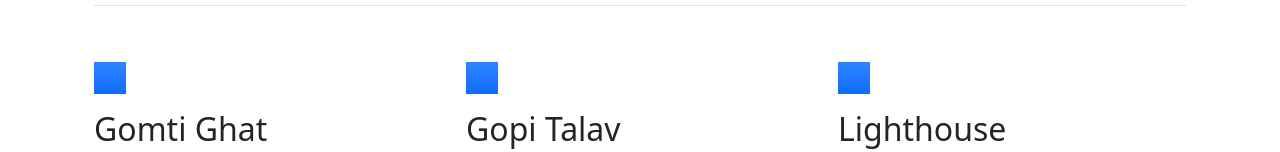
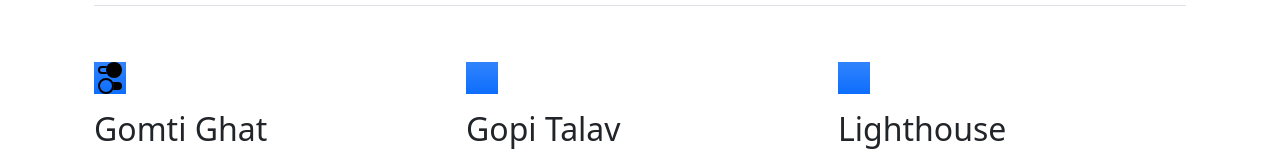
Before and after one commit to ArvindParekh/TripWebsite, a plain HTML site: page docs/dwarka.html in a window 1280 px wide. Shown: the part 145-297 px from the top of the page. Drawn offline with nearby package versions, Linux system fonts and the light colour scheme.

Commit message:
Latest commit

```diff
--- a/docs/dwarka.html
+++ b/docs/dwarka.html
@@ -22,7 +22,9 @@
     <nav class="navbar navbar-expand-lg bg-light">
         <div class="container-fluid">
             <a class="navbar-brand" href="./index.html">Saurashtra</a>
-          <button class="navbar-toggler" type="button" data-bs-toggle="collapse" data-bs-target="#navbarSupportedContent" aria-controls="navbarSupportedContent" aria-expanded="false" aria-label="Toggle navigation">
+            <button class="navbar-toggler" type="button" data-bs-toggle="collapse"
+                data-bs-target="#navbarSupportedContent" aria-controls="navbarSupportedContent" aria-expanded="false"
+                aria-label="Toggle navigation">
                 <span class="navbar-toggler-icon"></span>
             </button>
             <div class="collapse navbar-collapse" id="navbarSupportedContent">
@@ -67,13 +69,23 @@
                         class="feature-icon d-inline-flex align-items-center justify-content-center text-bg-primary bg-gradient fs-2 mb-3">
                         <svg class="bi" width="1em" height="1em">
                             <use xlink:href="#collection"></use>
+                            <symbol id="collection" viewBox="0 0 16 16">
+                                <path
+                                    d="M9.465 10H12a2 2 0 1 1 0 4H9.465c.34-.588.535-1.271.535-2 0-.729-.195-1.412-.535-2z">
+                                </path>
+                                <path
+                                    d="M6 15a3 3 0 1 0 0-6 3 3 0 0 0 0 6zm0 1a4 4 0 1 1 0-8 4 4 0 0 1 0 8zm.535-10a3.975 3.975 0 0 1-.409-1H4a1 1 0 0 1 0-2h2.126c.091-.355.23-.69.41-1H4a2 2 0 1 0 0 4h2.535z">
+                                </path>
+                                <path d="M14 4a4 4 0 1 1-8 0 4 4 0 0 1 8 0z"></path>
+                            </symbol>
                         </svg>
                     </div>
                     <h3 class="fs-2">Gomti Ghat</h3>
                     <p>Paragraph of text beneath the heading to explain the heading. We'll add onto it with another
                         sentence
                         and probably just keep going until we run out of words.</p>
-                    <a href="https://goo.gl/maps/8f2XVg3nquwz9z219" target="_blank" class="icon-link d-inline-flex align-items-center">
+                    <a href="https://goo.gl/maps/8f2XVg3nquwz9z219" target="_blank"
+                        class="icon-link d-inline-flex align-items-center">
                         View on Maps
                         <svg class="bi" width="1em" height="1em">
                             <use xlink:href="#chevron-right"></use>
@@ -91,7 +103,8 @@
                     <p>Paragraph of text beneath the heading to explain the heading. We'll add onto it with another
                         sentence
                         and probably just keep going until we run out of words.</p>
-                    <a href="https://goo.gl/maps/tnfM2bnMLYYJak7r6" target="_blank" class="icon-link d-inline-flex align-items-center">
+                    <a href="https://goo.gl/maps/tnfM2bnMLYYJak7r6" target="_blank"
+                        class="icon-link d-inline-flex align-items-center">
                         View on Maps
                         <svg class="bi" width="1em" height="1em">
                             <use xlink:href="#chevron-right"></use>
@@ -109,7 +122,8 @@
                     <p>Paragraph of text beneath the heading to explain the heading. We'll add onto it with another
                         sentence
                         and probably just keep going until we run out of words.</p>
-                    <a href="https://goo.gl/maps/kdFFndX8bLjCuFdU7" target="_blank" class="icon-link d-inline-flex align-items-center">
+                    <a href="https://goo.gl/maps/kdFFndX8bLjCuFdU7" target="_blank"
+                        class="icon-link d-inline-flex align-items-center">
                         View on Maps
                         <svg class="bi" width="1em" height="1em">
                             <use xlink:href="#chevron-right"></use>
@@ -128,7 +142,8 @@
                     <p>Paragraph of text beneath the heading to explain the heading. We'll add onto it with another
                         sentence
                         and probably just keep going until we run out of words.</p>
-                    <a href="https://goo.gl/maps/hNQuhRH81gzo28jD9" target="_blank" class="icon-link d-inline-flex align-items-center">
+                    <a href="https://goo.gl/maps/hNQuhRH81gzo28jD9" target="_blank"
+                        class="icon-link d-inline-flex align-items-center">
                         View on Maps
                         <svg class="bi" width="1em" height="1em">
                             <use xlink:href="#chevron-right"></use>
@@ -146,7 +161,8 @@
                     <p>Paragraph of text beneath the heading to explain the heading. We'll add onto it with another
                         sentence
                         and probably just keep going until we run out of words.</p>
-                    <a href="https://goo.gl/maps/KRhTsxfFrLNgnBP1A" target="_blank" class="icon-link d-inline-flex align-items-center">
+                    <a href="https://goo.gl/maps/KRhTsxfFrLNgnBP1A" target="_blank"
+                        class="icon-link d-inline-flex align-items-center">
                         View on Maps
                         <svg class="bi" width="1em" height="1em">
                             <use xlink:href="#chevron-right"></use>
```
Lines whose indentation alone changed are shown as unchanged.
